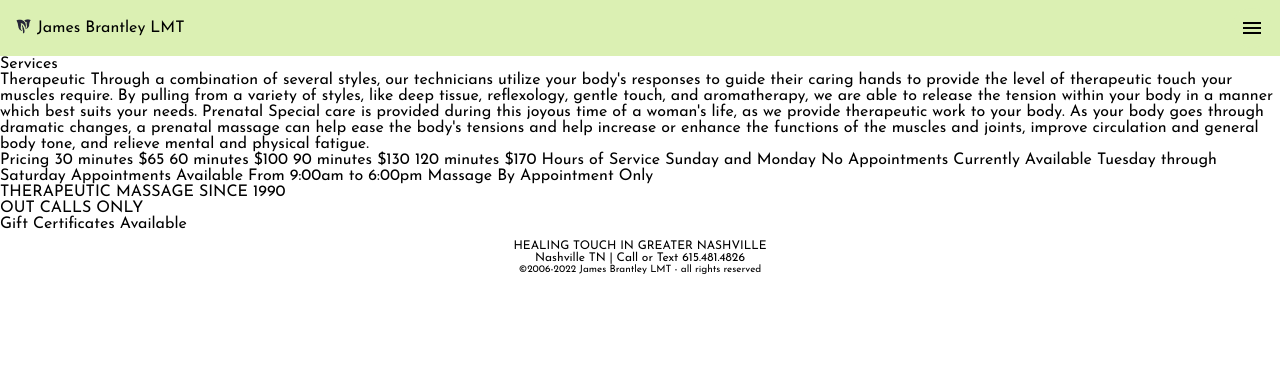
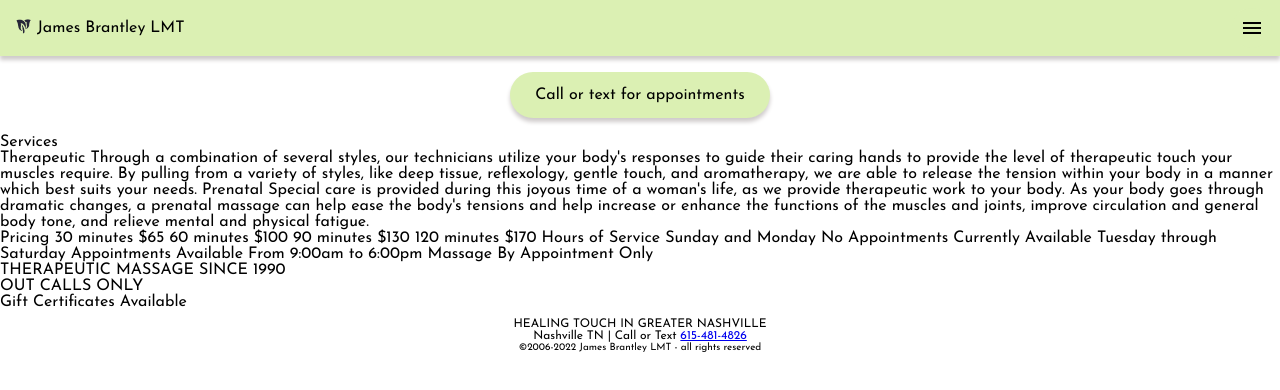
Before and after one commit to daniel-chapdelaine/brantley, an Angular app: page / in a window 1280 px wide. Shown: the top 390 px of the page. Built offline with nearby package versions, Linux system fonts and the light colour scheme.

Commit message:
updated button

```diff
--- a/src/app/app.component.css
+++ b/src/app/app.component.css
@@ -4,6 +4,21 @@
     background-color:rgb(219, 240, 179);
     position: sticky;
     top: 0px;
+    box-shadow: 0px 04px 4px #cfcbcb;
+}
+
+#phone-btn-container {
+    margin: 16px 0px;
+    width: 100%;
+}
+
+#phone-btn {
+    background-color: rgb(219, 240, 179);
+    border-radius: 40px;
+    color: black;
+    padding: 15px 25px;
+    text-decoration: none;
+    box-shadow: 0px 04px 4px #cfcbcb;
 }
 
 #content {
--- a/src/app/app.component.html
+++ b/src/app/app.component.html
@@ -17,6 +17,10 @@
 </div>
 
 <div id="content">
+
+  <div id="phone-btn-container" style="display: flex; justify-content: center; align-items: center; ">
+    <a id="phone-btn" href="tel:+1-615-481-4826">Call or text for appointments </a>
+  </div>
 
   <div>
     <div>Services</div>
@@ -64,6 +68,6 @@
 
 <div id="footer" style="display: flex; flex-direction: column; align-items: center; ">
   <div>HEALING TOUCH IN GREATER NASHVILLE</div>
-  <div>Nashville TN | Call or Text 615.481.4826</div>
+  <div>Nashville TN | Call or Text <a href="tel:+1-615-481-4826">615-481-4826</a></div>
   <div id="rights-reserved">©2006-{{year}} James Brantley LMT - all rights reserved</div>
 </div>
```
